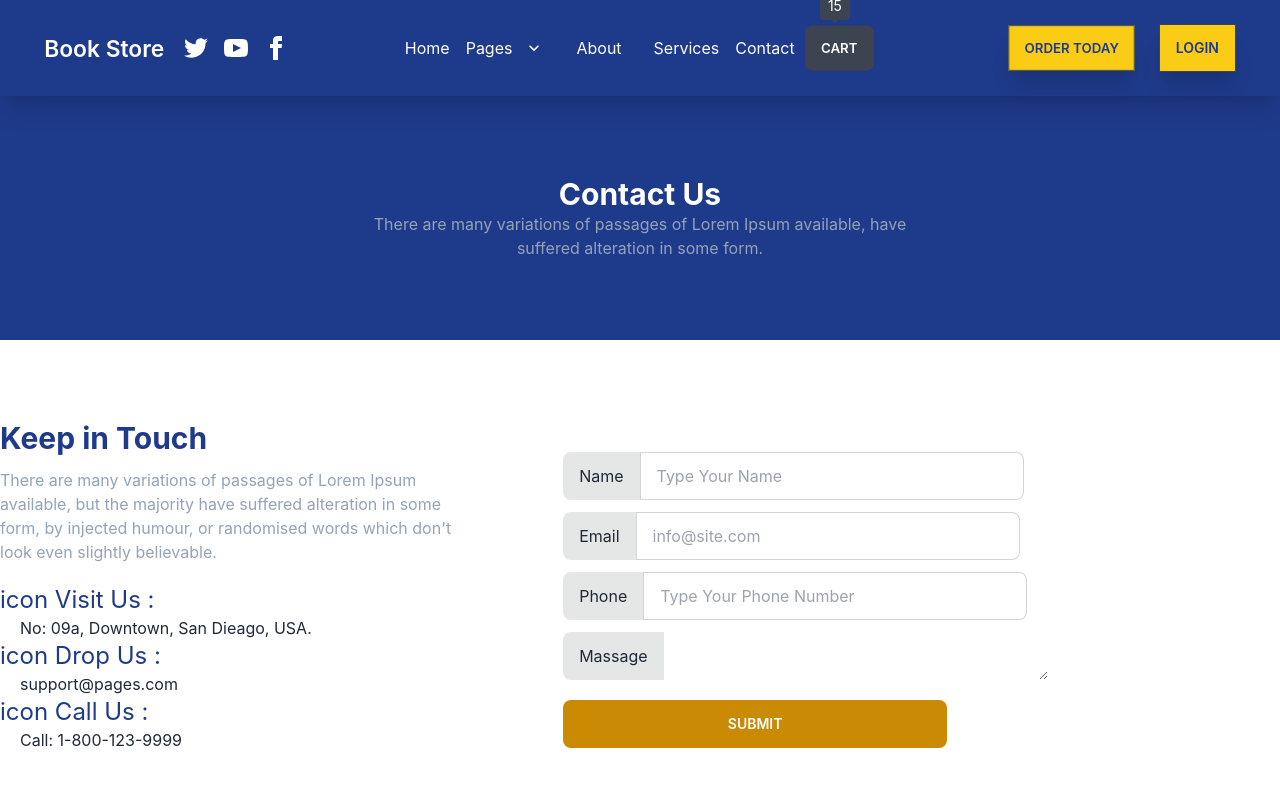
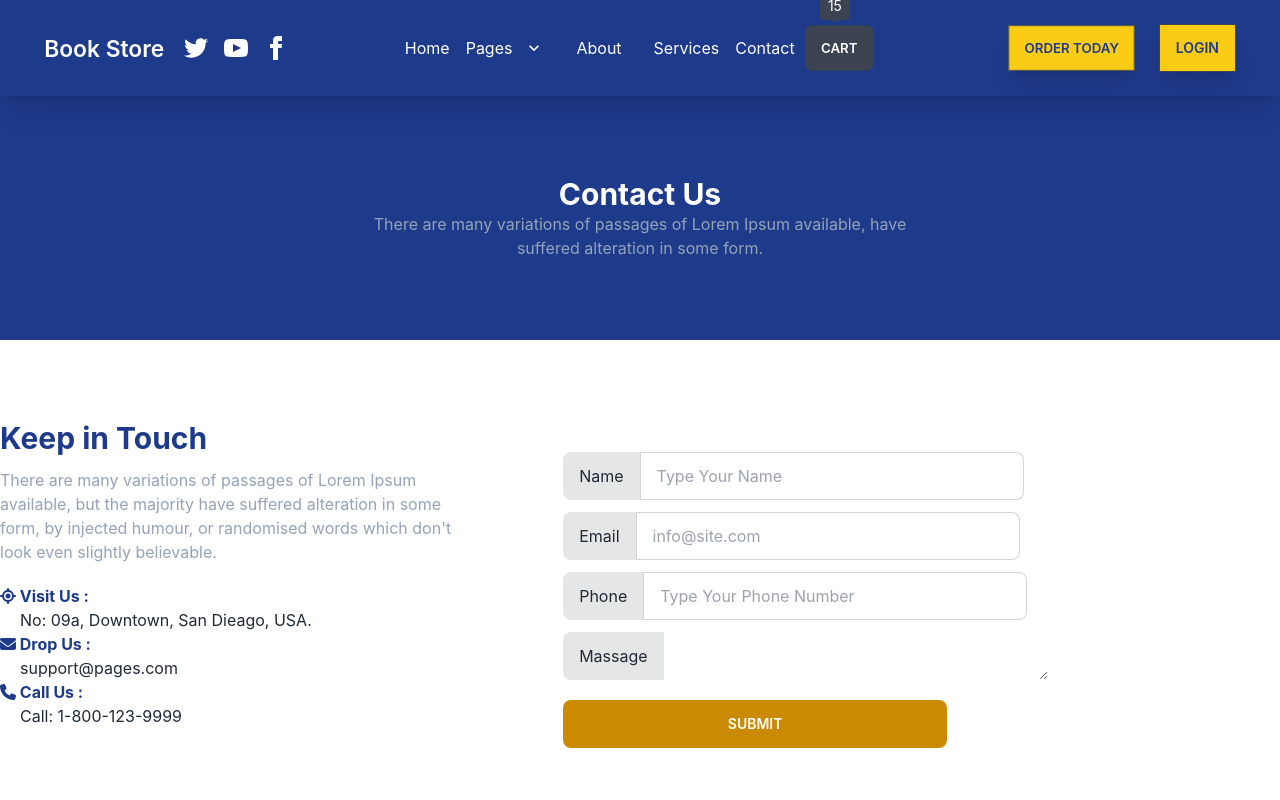
Before and after one commit to imashiqe/book-app, a React (Create React App) app: page /contact in a window 1280 px wide. Shown: the top 800 px of the page. Built offline with nearby package versions, Linux system fonts and the light colour scheme.

Commit message:
fontawsome implementation success

```diff
--- a/package.json
+++ b/package.json
@@ -6,6 +6,7 @@
     "@fortawesome/fontawesome-svg-core": "^6.3.0",
     "@fortawesome/free-regular-svg-icons": "^6.3.0",
     "@fortawesome/free-solid-svg-icons": "^6.3.0",
+    "@fortawesome/react-fontawesome": "^0.2.0",
     "@react-spring/web": "^9.7.1",
     "@testing-library/jest-dom": "^5.16.5",
     "@testing-library/react": "^13.4.0",
--- a/src/component/Contact_us/Contact_us.js
+++ b/src/component/Contact_us/Contact_us.js
@@ -1,3 +1,7 @@
+
+import { faLocation ,faEnvelope, faPhone } from '@fortawesome/free-solid-svg-icons';
+import { FontAwesomeIcon } from '@fortawesome/react-fontawesome';
+
 import React from 'react';
 
 const Contact_us = () => {
@@ -20,13 +24,13 @@ const Contact_us = () => {
             available, but the majority have suffered alteration in some <br></br>form, by injected humour,
             or randomised words which don't <br></br>look even slightly believable.</p>
 
-              <h3 className='pt-5 text-2xl text-blue-900'><span>icon</span> Visit Us :</h3>
+              <h5 className='pt-5 text-1xl font-bold text-blue-900'><span><FontAwesomeIcon icon={faLocation} /></span> Visit Us :</h5>
               <p className='pl-5'>No: 09a, Downtown, San Dieago, USA.</p>
 
-              <h3 className='text-2xl text-blue-900'><span>icon</span> Drop Us :</h3>
+              <h5 className='text-1xl font-bold text-blue-900'><span><FontAwesomeIcon icon={faEnvelope} /></span> Drop Us :</h5>
               <p className='pl-5'>support@pages.com</p>
 
-              <h3 className='text-2xl text-blue-900'><span>icon</span> Call Us :</h3>
+              <h5 className='text-1xl font-bold text-blue-900'><span><FontAwesomeIcon icon={faPhone} /></span> Call Us :</h5>
               <p className='pl-5'>Call: 1-800-123-9999</p>
 
       </div>
@@ -50,6 +54,7 @@ const Contact_us = () => {
 
   <label className="input-group pt-3 ">
     <span>Massage</span>
+
    <textarea className='w-96'></textarea>
   </label>
 
--- a/src/component/Home/Banner/Banner.js
+++ b/src/component/Home/Banner/Banner.js
@@ -1,3 +1,5 @@
+import { faCircle } from '@fortawesome/free-regular-svg-icons';
+import { FontAwesomeIcon } from '@fortawesome/react-fontawesome';
 import React from 'react';
 import { Link } from 'react-router-dom';
 import book from '../../../assets/image/book_banner.png';
@@ -32,15 +34,15 @@ portable magic </h2>
 
              <div className='grid grid-cols-3 py-5' >
                  <div >
-                    <h2 className='text-white'>Pages:</h2>
+                    <h2 className='text-white'><span className='pr-2 text-yellow-500'><FontAwesomeIcon icon={faCircle} /></span>Pages:</h2>
                     <p className='text-slate-400 '>586 Pages</p>
                  </div>
                  <div >
-                 <h2 className='text-white'>Length</h2>
+                 <h2 className='text-white'> <span className='pr-2 text-yellow-500'><FontAwesomeIcon icon={faCircle} /></span>Length</h2>
                     <p className='text-slate-400'>10 Hours</p>
                  </div>
                  <div >
-                 <h2 className='text-white'>Ratings :</h2>
+                 <h2 className='text-white'> <span className='pr-2 text-yellow-500'><FontAwesomeIcon icon={faCircle} /></span> Ratings :</h2>
                     <p className='text-slate-400'>4.5/5 (305 ratings)</p>
                  </div>
              </div>
```
Also changed, not shown: 1 other file (tests, documents, lock files or other folders).
